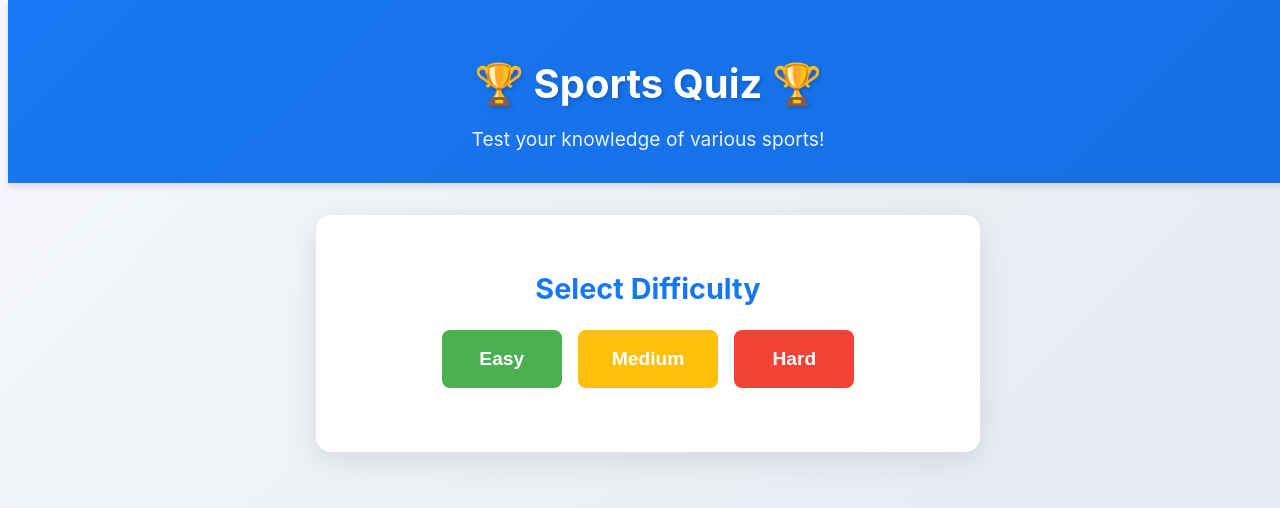
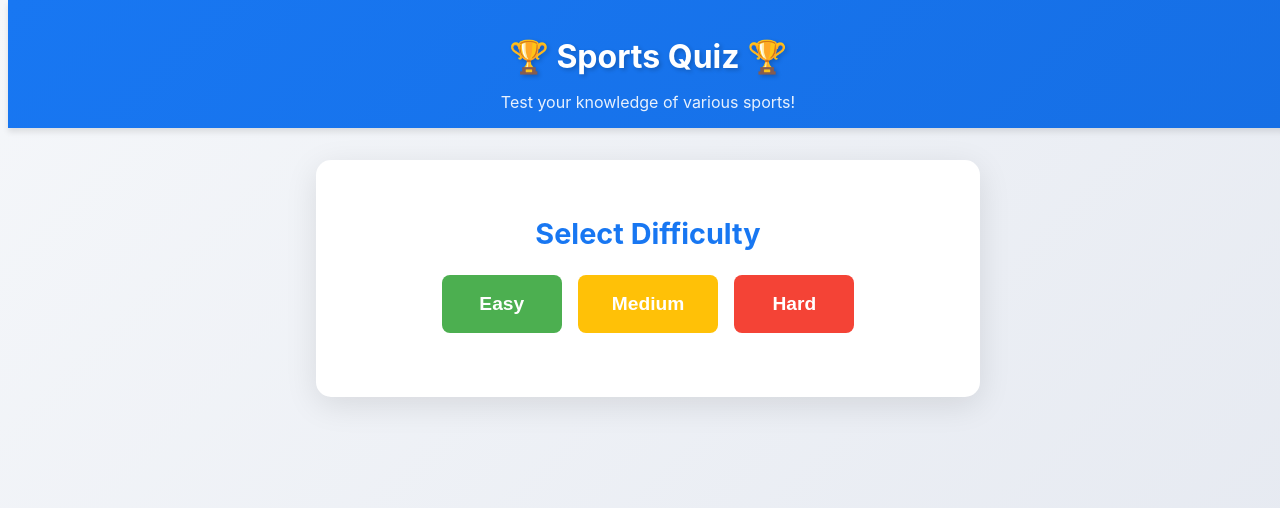
Before and after one commit to zrewt/curser-home, a React (Create React App) app: page / in a window 1280 px wide. Shown: the top 508 px of the page. Built offline with nearby package versions, Linux system fonts and the light colour scheme.

Commit message:
Initial commit

```diff
--- a/src/App.css
+++ b/src/App.css
@@ -42,23 +42,23 @@
 
 .App-header {
   background: linear-gradient(135deg, #1877f2 0%, #166fe5 100%);
-  padding: 2rem 1rem;
+  padding: 1rem 1rem;
   color: white;
   box-shadow: 0 4px 6px rgba(0, 0, 0, 0.1);
-  margin-bottom: 2rem;
+  margin-bottom: 1.5rem;
   width: 100%;
   box-sizing: border-box;
 }
 
 .App-header h1 {
-  font-size: 2.5rem;
-  margin-bottom: 0.5rem;
+  font-size: 2rem;
+  margin-bottom: 0.25rem;
   color: white;
   text-shadow: 2px 2px 4px rgba(0, 0, 0, 0.2);
 }
 
 .subtitle {
-  font-size: 1.2rem;
+  font-size: 1rem;
   color: rgba(255, 255, 255, 0.9);
   margin-bottom: 0;
 }
```
